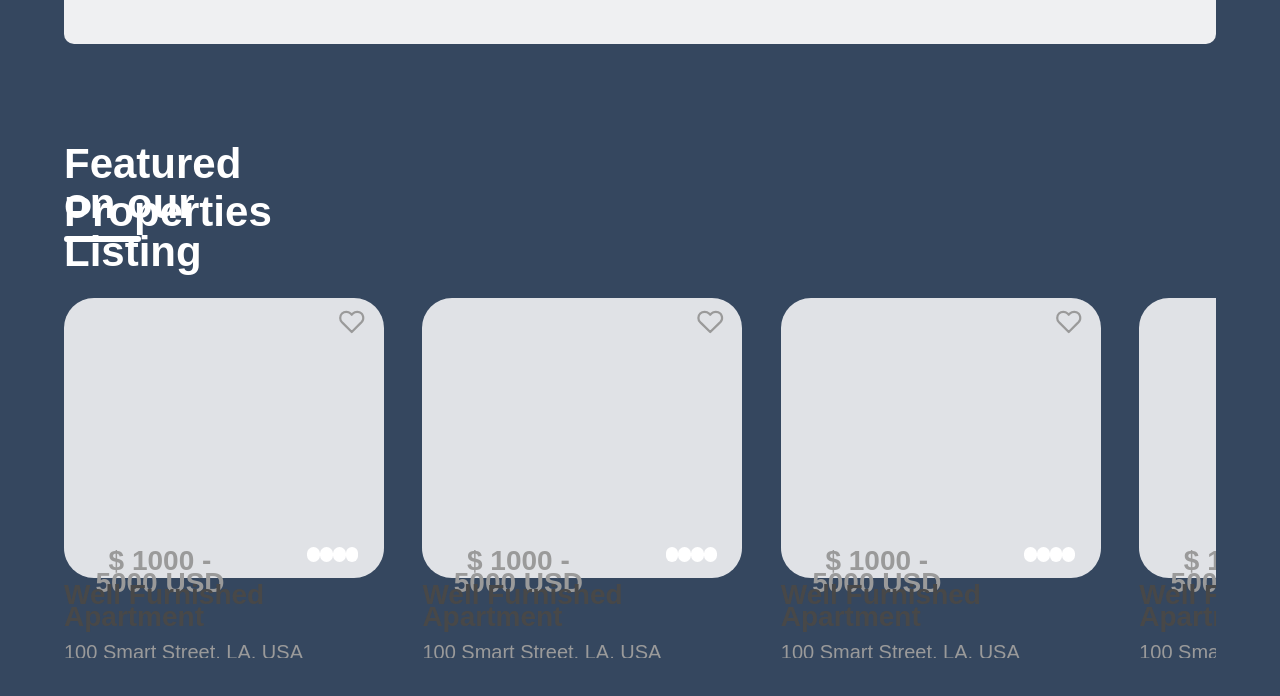
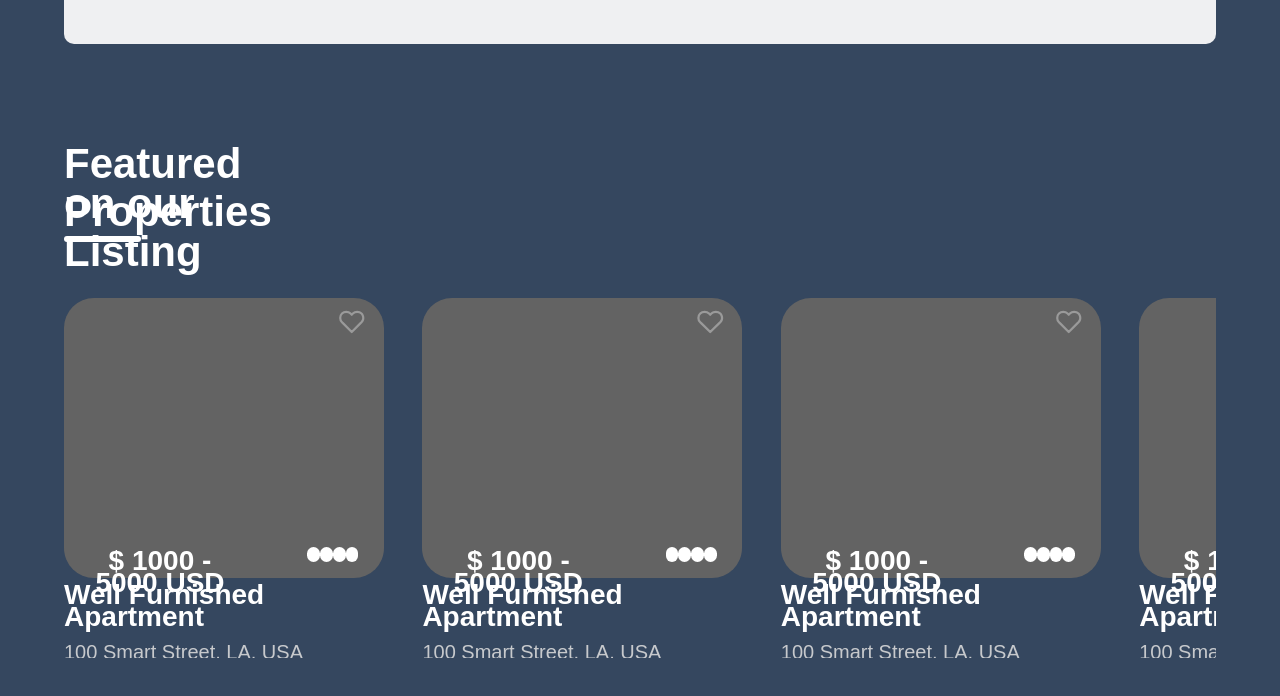
Before and after one commit to Dandarbaatar/Where-we, a React (Create React App) app in the folder Frontend/: page / in a window 1280 px wide. Shown: the part 2164-2860 px from the top of the page. Built offline with nearby package versions, Linux system fonts and the light colour scheme.

Commit message:
Home Detail Dark

```diff
--- a/Frontend/src/App.css
+++ b/Frontend/src/App.css
@@ -168,7 +168,7 @@
 .homeCard2Top {
   width: 25vw;
   height: 36vh;
-  background-color: #e0e2e6;
+  background-color: #636363;
   display: flex;
   align-items: center;
   justify-content: center;
@@ -263,7 +263,7 @@
   font-weight: 700;
   font-size: 28px;
   line-height: 22px;
-  color: #484848;
+  color: var(--white);
 }
 .homeCard2UnderText2 {
   font-family: "arial";
@@ -271,7 +271,7 @@
   font-weight: 500;
   font-size: 20px;
   line-height: 17px;
-  color: #9a9a9a;
+  color: var(--gray);
 }
 .zurh {
   width: 3vw;
@@ -301,7 +301,7 @@
   font-weight: 600;
   font-size: 28px;
   line-height: 22px;
-  color: #9a9a9a;
+  color: var(--white);
 }
 /* Footer css */
 
--- a/Frontend/src/components/homeCard.jsx
+++ b/Frontend/src/components/homeCard.jsx
@@ -1,5 +1,6 @@
 import React from "react";
 import "../App.css";
+import "../css/constants.css";
 import Zurh from "../assets/homeCardLike.svg";
 export const HomeCard = () => {
   return (
--- a/Frontend/src/pages/Home.jsx
+++ b/Frontend/src/pages/Home.jsx
@@ -7,6 +7,7 @@ import { useState } from "react";
 import { Link } from "react-router-dom";
 
 import "../css/home.css";
+import "../css/constants.css";
 import { SearchBar } from "../components/searchbar";
 export const Home = () => {
   const [types, setTypes] = useState("");
```
